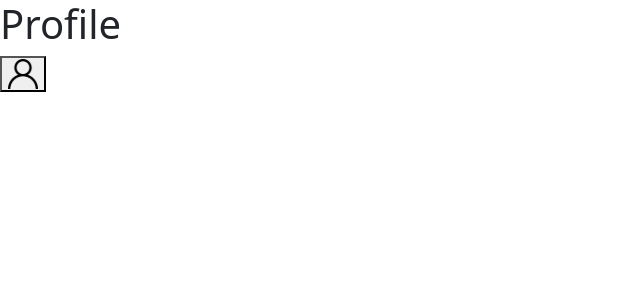
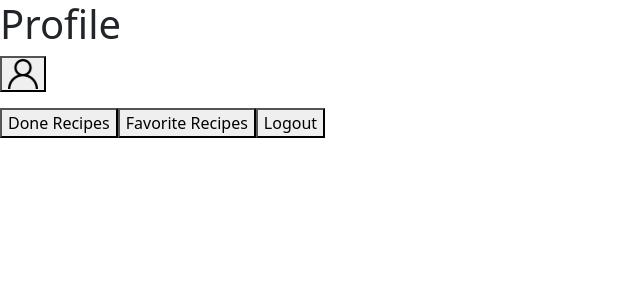
Before and after one commit to viniciussouzas/project-recipes-app, a React (Create React App) app: page /profile in a window 1280 px wide. Shown: the top 300 px of the page, without its empty margins (0-640 px from the left). Built offline with nearby package versions, Linux system fonts and the light colour scheme.

Commit message:
feat: resolve requisitos do 57 ao 62

```diff
--- a/src/pages/Profile.js
+++ b/src/pages/Profile.js
@@ -1,10 +1,54 @@
 import React from 'react';
+import { useHistory } from 'react-router-dom';
 import Header from '../components/Header';
 
 function Profile() {
+  const history = useHistory();
+  const emailStorage = JSON.parse(localStorage.getItem('user'));
+  const verifyEmail = () => {
+    if (emailStorage && emailStorage.email) {
+      const { email } = emailStorage;
+      return email;
+    }
+  };
+
+  const doneRecipesPush = () => {
+    history.push('/done-recipes');
+  };
+
+  const favoriteRecipesPush = () => {
+    history.push('/favorite-recipes');
+  };
+
+  const logout = () => {
+    localStorage.clear();
+    history.push('/');
+  };
   return (
     <div>
       <Header title="Profile" searchIcon={ false } />
+      <p data-testid="profile-email">{ verifyEmail() }</p>
+      <button
+        type="button"
+        data-testid="profile-done-btn"
+        onClick={ doneRecipesPush }
+      >
+        Done Recipes
+      </button>
+      <button
+        type="button"
+        data-testid="profile-favorite-btn"
+        onClick={ favoriteRecipesPush }
+      >
+        Favorite Recipes
+      </button>
+      <button
+        type="button"
+        data-testid="profile-logout-btn"
+        onClick={ logout }
+      >
+        Logout
+      </button>
     </div>
   );
 }
```
Also changed, not shown: 1 other file (tests, documents, lock files or other folders).
